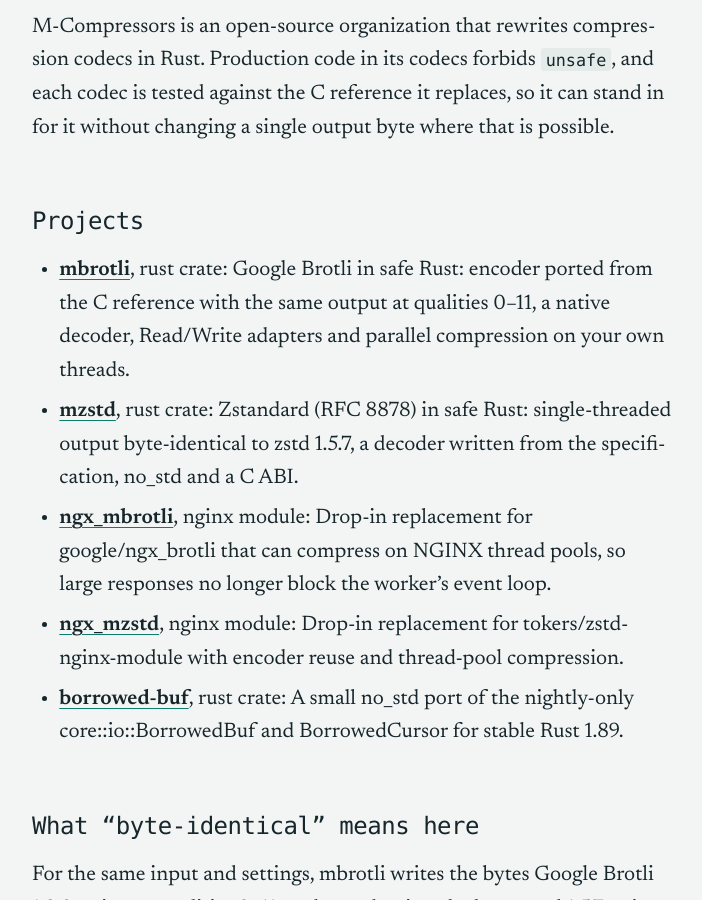
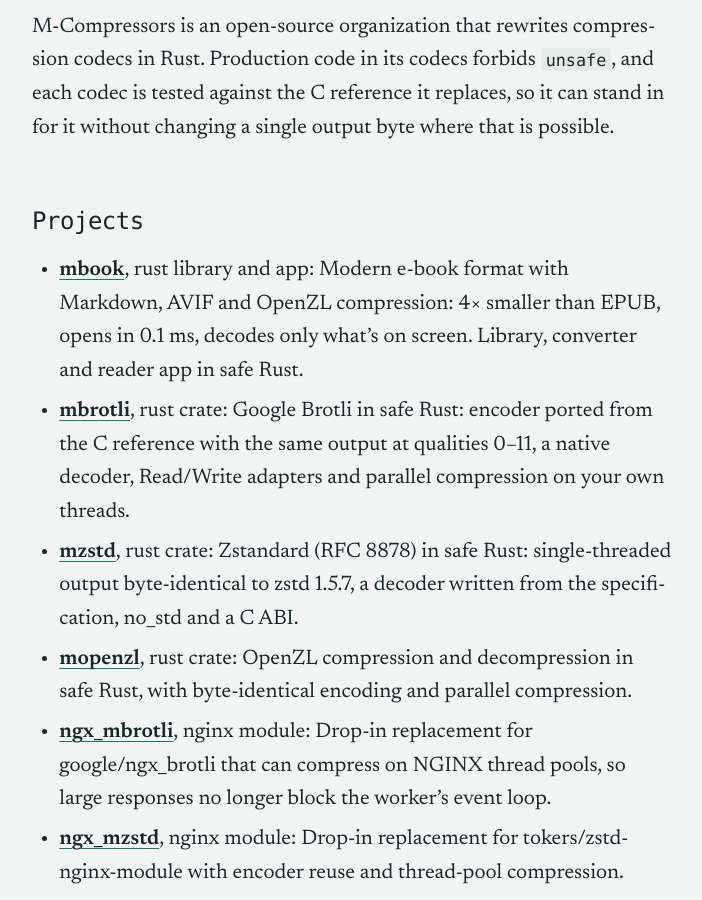
Before and after one commit to M-Compressors/m-compressors.github.io, a Jekyll site: the page built from about.md, in a window 1280 px wide and 900 px high, scrolled down 319 px. Shown: the whole window, without its empty margins (280-982 px from the left). Built offline with Jekyll 4.4.1, drawn with Linux system fonts in a browser that asks for light colours; some web fonts are replaced.

Commit message:
add projects site

```diff
--- a/_data/projects.yml
+++ b/_data/projects.yml
@@ -1,3 +1,16 @@
+- name: mbook
+  license: MIT OR Apache-2.0
+  kind: Rust library and app
+  version: 0.3.7
+  summary: >-
+    Modern e-book format with Markdown, AVIF and OpenZL compression: 4× smaller
+    than EPUB, opens in 0.1 ms, decodes only what's on screen. Library, converter
+    and reader app in safe Rust.
+  site: https://m-compressors.github.io/mbook/
+  repo: https://github.com/M-Compressors/mbook
+  crate: https://crates.io/crates/mbook
+  docs: https://docs.rs/mbook
+
 - name: mbrotli
   license: MIT OR Apache-2.0
   kind: Rust crate
@@ -6,6 +19,7 @@
     Google Brotli in safe Rust: encoder ported from the C reference with the same
     output at qualities 0–11, a native decoder, Read/Write adapters and parallel
     compression on your own threads.
+  site: https://m-compressors.github.io/mbrotli/
   repo: https://github.com/M-Compressors/mbrotli
   crate: https://crates.io/crates/mbrotli
   docs: https://docs.rs/mbrotli
@@ -17,9 +31,22 @@
   summary: >-
     Zstandard (RFC 8878) in safe Rust: single-threaded output byte-identical to
     zstd 1.5.7, a decoder written from the specification, no_std and a C ABI.
+  site: https://m-compressors.github.io/mzstd/
   repo: https://github.com/M-Compressors/mzstd
   crate: https://crates.io/crates/mzstd
   docs: https://docs.rs/mzstd
+
+- name: mopenzl
+  license: MIT OR Apache-2.0
+  kind: Rust crate
+  version: 0.2.6
+  summary: >-
+    OpenZL compression and decompression in safe Rust, with byte-identical
+    encoding and parallel compression.
+  site: https://m-compressors.github.io/mopenzl/
+  repo: https://github.com/M-Compressors/mopenzl
+  crate: https://crates.io/crates/mopenzl
+  docs: https://docs.rs/mopenzl
 
 - name: ngx_mbrotli
   license: MIT
--- a/_includes/jsonld.html
+++ b/_includes/jsonld.html
@@ -53,6 +53,9 @@
       "@id": {{ p.repo | append: "#software" | jsonify }},
       "name": {{ p.name | jsonify }},
       "description": {{ p.summary | strip | jsonify }},
+      {%- if p.site %}
+      "url": {{ p.site | jsonify }},
+      {%- endif %}
       "codeRepository": {{ p.repo | jsonify }},
       "programmingLanguage": "Rust",
       "version": {{ p.version | jsonify }},
--- a/_layouts/author.html
+++ b/_layouts/author.html
@@ -38,7 +38,7 @@ layout: default
     <h2>Projects</h2>
     <ul>
       {%- for p in site.data.projects %}
-      <li><a href="{{ p.repo }}">{{ p.name }}</a>: {{ p.summary | strip }}</li>
+      <li><a href="{{ p.site | default: p.repo }}">{{ p.name }}</a>: {{ p.summary | strip }}</li>
       {%- endfor %}
     </ul>
   </div>
--- a/_layouts/home.html
+++ b/_layouts/home.html
@@ -35,11 +35,12 @@ layout: default
     {%- for p in site.data.projects %}
     <div>
       <dt>
-        <a href="{{ p.repo }}">{{ p.name }}</a>
+        <a href="{{ p.site | default: p.repo }}">{{ p.name }}</a>
         <span class="version">{{ p.kind }}, {{ p.version }}</span>
       </dt>
       <dd>
         {{ p.summary }}
+        {%- if p.site %} <a class="aside-link" href="{{ p.repo }}">GitHub</a>{% endif %}
         {%- if p.crate %} <a class="aside-link" href="{{ p.crate }}">crates.io</a>{% endif %}
         {%- if p.docs %} <a class="aside-link" href="{{ p.docs }}">docs.rs</a>{% endif %}
       </dd>
--- a/_layouts/post.html
+++ b/_layouts/post.html
@@ -39,7 +39,7 @@ layout: default
         <dd>
           {%- for name in page.projects %}
           {%- assign p = site.data.projects | where: "name", name | first %}
-          <a href="{{ p.repo }}">{{ p.name }} {{ p.version }}</a>{% unless forloop.last %}<br>{% endunless %}
+          <a href="{{ p.site | default: p.repo }}">{{ p.name }} {{ p.version }}</a>{% unless forloop.last %}<br>{% endunless %}
           {%- endfor %}
         </dd>
       </div>
--- a/about.md
+++ b/about.md
@@ -12,7 +12,7 @@ single output byte where that is possible.
 ## Projects
 
 {% for p in site.data.projects -%}
-- **[{{ p.name }}]({{ p.repo }})**, {{ p.kind | downcase }}: {{ p.summary | strip }}
+- **[{{ p.name }}]({{ p.site | default: p.repo }})**, {{ p.kind | downcase }}: {{ p.summary | strip }}
 {% endfor %}
 
 ## What "byte-identical" means here
--- a/llms-full.txt
+++ b/llms-full.txt
@@ -14,7 +14,8 @@ Source: {{ site.url }}. Author: {{ site.author.name }} ({{ site.author.url }}).
 
 {{ p.kind }}, version {{ p.version }}, license {{ p.license }}.
 {{ p.summary | strip }}
-Repository: {{ p.repo }}{% if p.crate %}
+{% if p.site %}Website: {{ p.site }}
+{% endif %}Repository: {{ p.repo }}{% if p.crate %}
 Crate: {{ p.crate }}{% endif %}{% if p.docs %}
 API docs: {{ p.docs }}{% endif %}
 {% endfor %}
--- a/llms.txt
+++ b/llms.txt
@@ -14,7 +14,7 @@ sitemap: false
 
 ## Projects
 {% for p in site.data.projects %}
-- [{{ p.name }}]({{ p.repo }}): {{ p.kind }}, version {{ p.version }}, {{ p.license }}. {{ p.summary | strip }}{% if p.crate %} Crate: {{ p.crate }}{% endif %}{% if p.docs %}, API docs: {{ p.docs }}{% endif %}
+- [{{ p.name }}]({{ p.site | default: p.repo }}): {{ p.kind }}, version {{ p.version }}, {{ p.license }}. {{ p.summary | strip }}{% if p.site %} Repository: {{ p.repo }}.{% endif %}{% if p.crate %} Crate: {{ p.crate }}{% endif %}{% if p.docs %}, API docs: {{ p.docs }}{% endif %}
 {%- endfor %}
 
 ## Posts
--- a/robots.txt
+++ b/robots.txt
@@ -35,3 +35,4 @@ User-agent: Applebot-Extended
 Allow: /
 
 Sitemap: {{ '/sitemap.xml' | absolute_url }}
+Sitemap: {{ '/sitemap-projects.xml' | absolute_url }}
```
Also changed, not shown: sitemap-projects.xml (added, +18 -0 lines), 2 other files.
